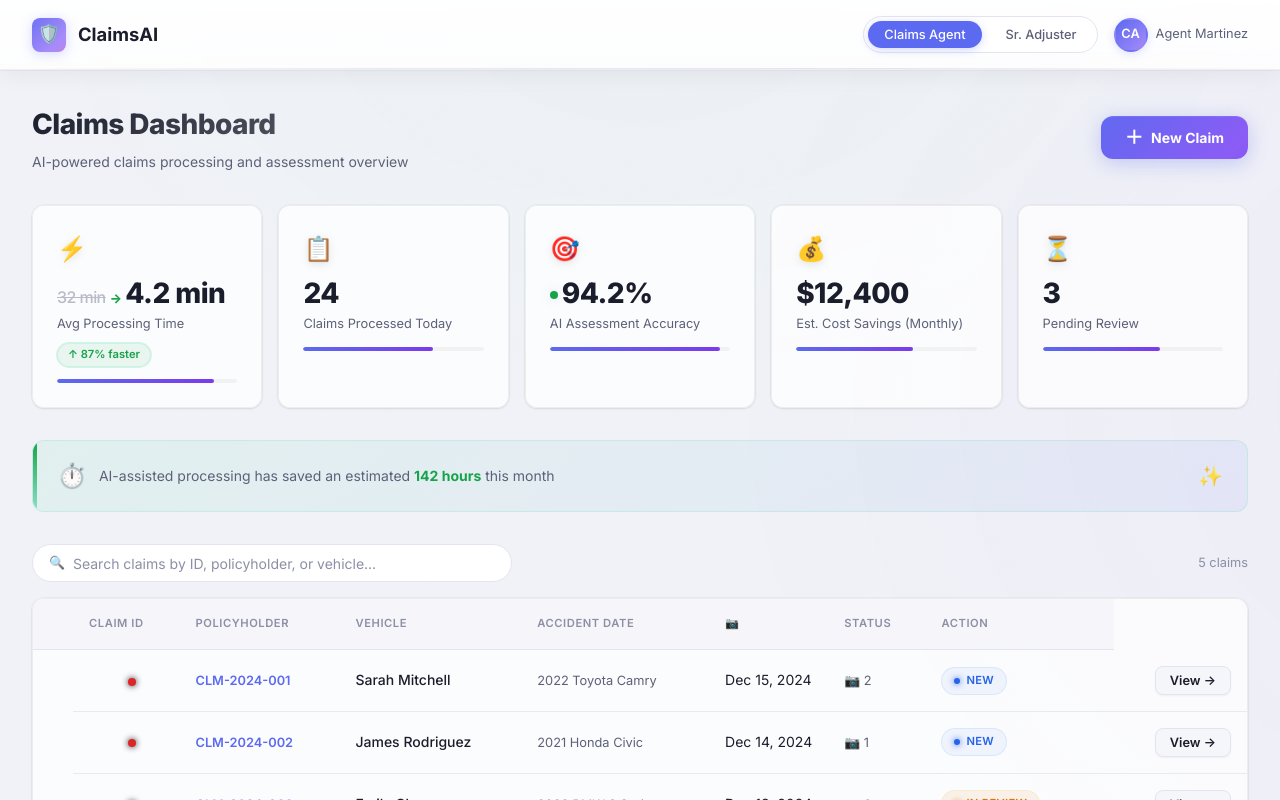
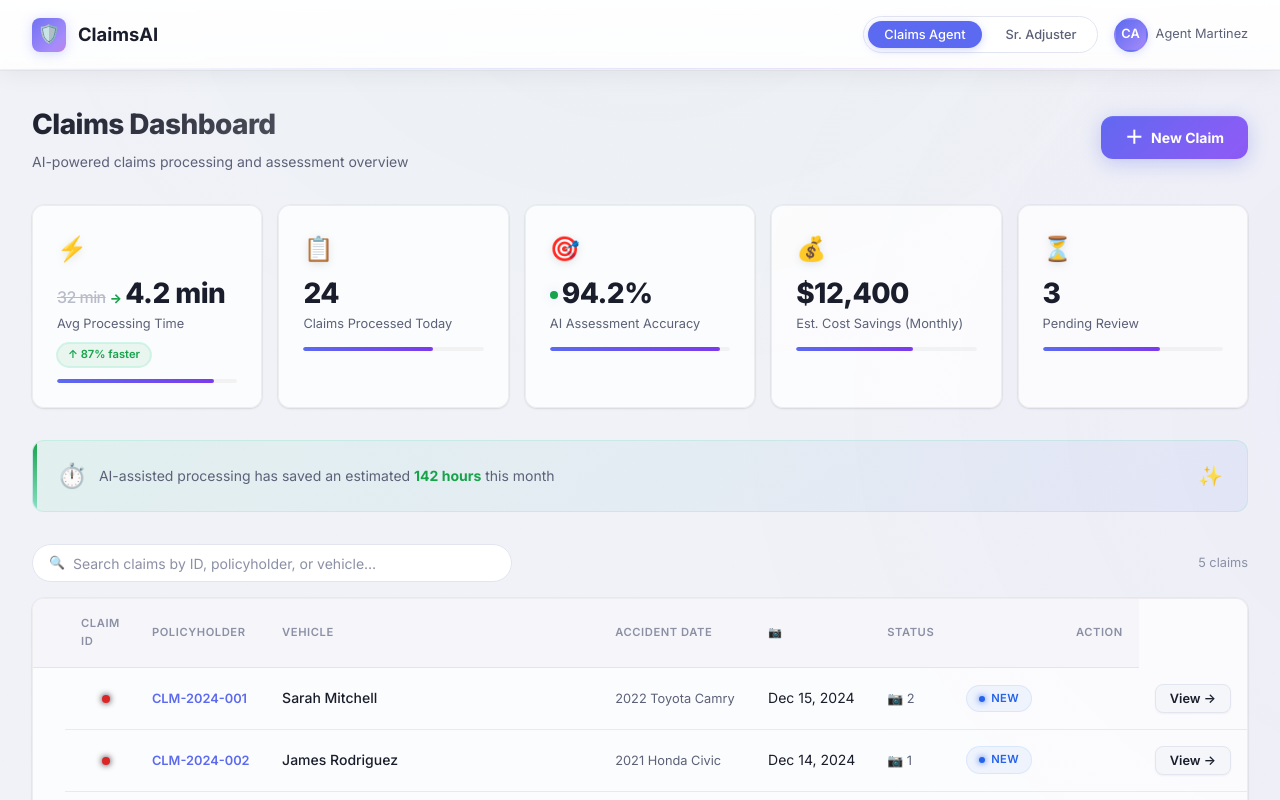
Before and after one commit to elsayedm99/claims-ai, a React (Vite) app: page / in a window 1280 px wide. Shown: the top 800 px of the page. Built offline with nearby package versions, Linux system fonts and the light colour scheme.

Commit message:
Fix header styling and column alignment

```diff
--- a/src/index.css
+++ b/src/index.css
@@ -549,6 +549,10 @@ a:hover {
   text-align: right !important;
 }
 
+.claims-table thead tr {
+  background: rgba(245, 246, 250, 0.9);
+}
+
 .claims-table th {
   text-align: left;
   padding: var(--space-lg);
@@ -558,7 +562,7 @@ a:hover {
   text-transform: uppercase;
   letter-spacing: 0.05em;
   border-bottom: 1px solid var(--color-border);
-  background: rgba(245, 246, 250, 0.9);
+  background: transparent;
 }
 
 .claims-table td {
--- a/src/pages/Dashboard.jsx
+++ b/src/pages/Dashboard.jsx
@@ -282,7 +282,7 @@ export function Dashboard({ claims, onAddClaim }) {
             <col className="col-dot" />
             <col className="col-id" />
             <col className="col-name" />
-            <col className="col-vehicle" />
+            <col className="col-vehicle" style={{ width: '100%' }} />
             <col className="col-date" />
             <col className="col-photos" />
             <col className="col-status" />
@@ -297,7 +297,7 @@ export function Dashboard({ claims, onAddClaim }) {
               <th>Accident Date</th>
               <th>📷</th>
               <th>Status</th>
-              <th>Action</th>
+              <th className="cell-action">Action</th>
             </tr>
           </thead>
           <tbody>
```
